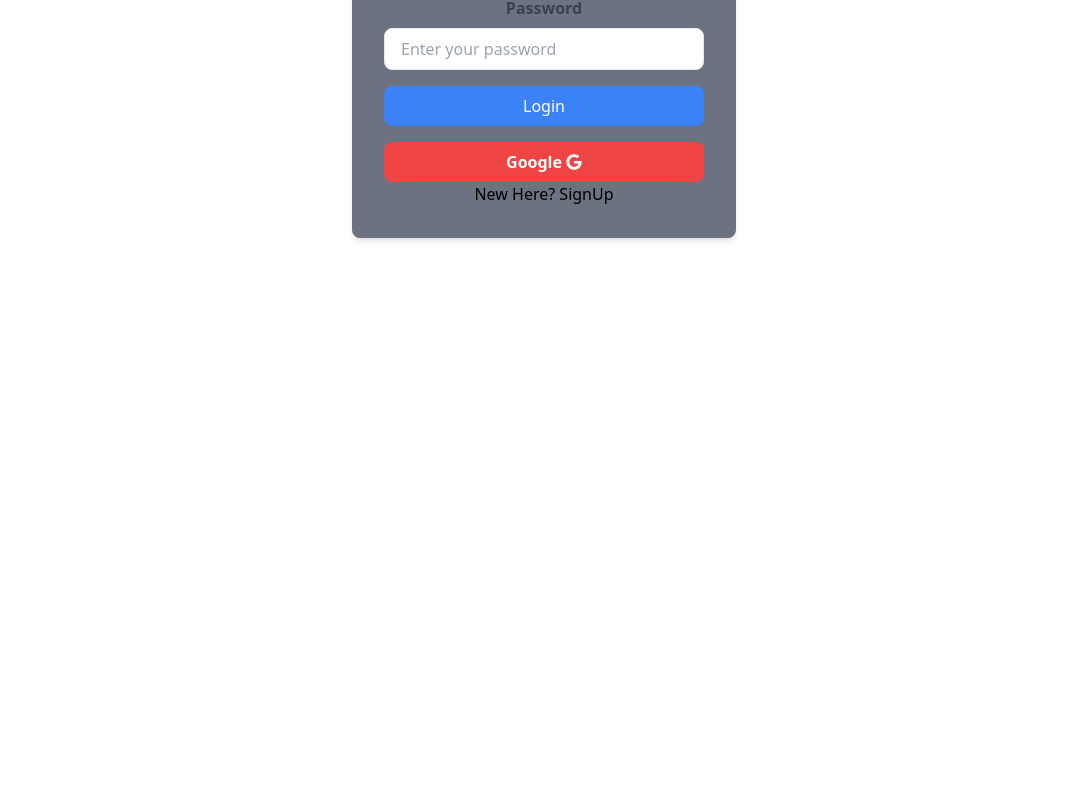
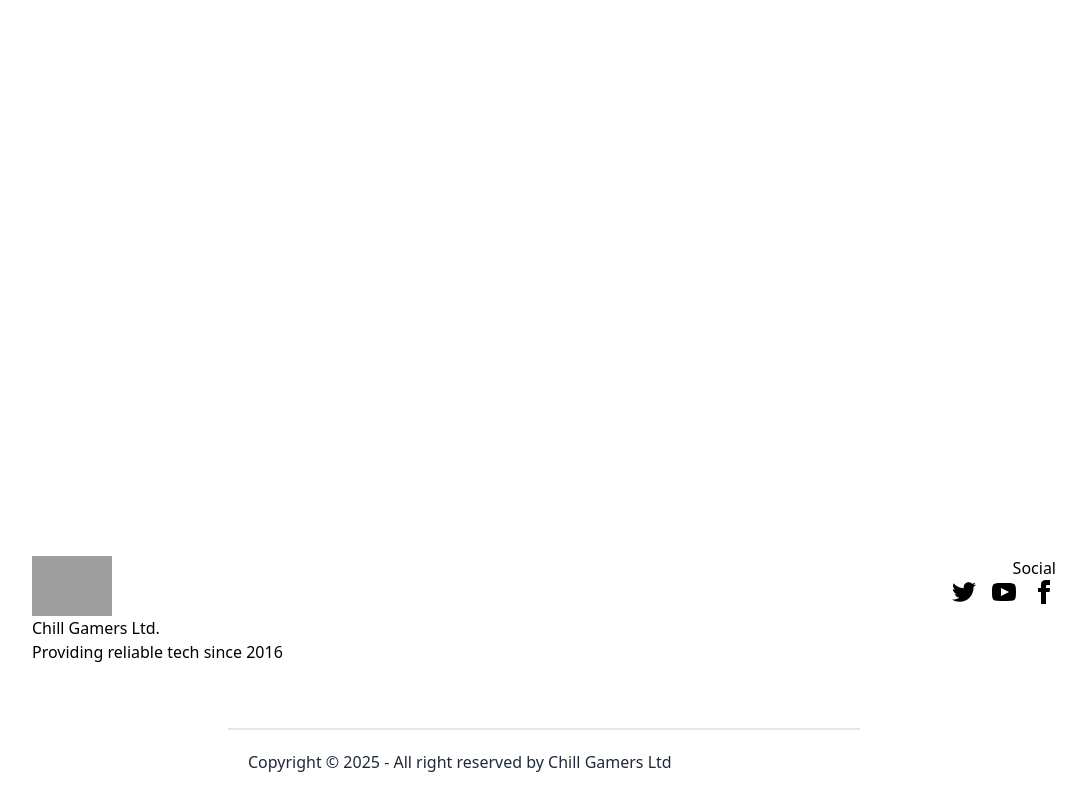
Before and after one commit to RuponGomeZ/chill-gamer-client, a React (Vite) app: page /add-reviews in a window 1280 px wide. Before the commit this address led to /login. Shown: the part 684-1486 px from the top of the page, without its empty margins (96-1182 px from the left). Before the commit the page ends 1112 px from the top, so only its background shows below. Built offline with nearby package versions, Linux system fonts and the light colour scheme; no server answers; grey boxes are pictures that could not be loaded.

Commit message:
footer added

```diff
--- a/src/Components/HomeLayout.jsx
+++ b/src/Components/HomeLayout.jsx
@@ -1,13 +1,17 @@
 import React from 'react';
 import NavBar from './NavBar';
 import { Outlet } from 'react-router-dom';
+import Footer from '../Home/Footer';
 
 const HomeLayout = () => {
     return (
         <div>
             <div className='mb-8'><NavBar></NavBar></div>
-            <div className='flex items-center justify-center mx-auto w-11/12 text-center'>
+            <div className='flex  justify-center mx-auto w-full text-center min-h-screen'>
                 <Outlet></Outlet>
+            </div>
+            <div className=''>
+                <Footer></Footer>
             </div>
         </div>
     );
--- a/src/Components/NavBar.jsx
+++ b/src/Components/NavBar.jsx
@@ -58,7 +58,7 @@ const NavBar = () => {
                         {links}
                     </ul>
                 </div>
-                <div className="lg:navbar-end ">
+                <div className="lg:navbar-end flex">
                     {user?.email ? (
                         <div className='flex'>
                             <div className='justify-center items-center flex flex-col mr-4'>
--- a/src/Components/reviews/AddReviews.jsx
+++ b/src/Components/reviews/AddReviews.jsx
@@ -3,13 +3,14 @@ import { AuthContext } from '../Authontications/AuthProvider';
 import { useNavigate } from 'react-router-dom';
 
 const AddReviews = () => {
-    const { user } = useContext(AuthContext);
+    const { user, setLoading, loading } = useContext(AuthContext);
     const navigate = useNavigate();
     useEffect(() => {
-        if (!user) {
+        if (!loading && !user) {
+
             navigate("/login");
         }
-    }, [user, navigate]);
+    }, [user, navigate, loading]);
 
     const handleSubmit = (e) => {
         e.preventDefault();
@@ -48,6 +49,10 @@ const AddReviews = () => {
         })
 
         // form.reset();
+    }
+
+    if (loading) {
+        return <loading></loading>
     }
 
     return (
--- a/src/Home/Banner.jsx
+++ b/src/Home/Banner.jsx
@@ -1,46 +1,30 @@
 import React from 'react';
 
 const Banner = ({ data }) => {
-    // console.log(data);
-
     return (
-        <div>
-            <div className="carousel carousel-center bg-neutral rounded-box max-w-4xl h-[400px] space-x-4 p-4">
+        <div className="flex justify-center items-center p-4">
+            <div className="carousel bg-neutral rounded-box w-full max-w-xs sm:max-w-sm md:max-w-md lg:max-w-4xl h-48 sm:h-56 md:h-64 lg:h-[400px] space-x-4 p-4">
                 <div className="carousel-item">
                     <img
-                        className='max-w-5xl max-h-5xl rounded-box'
-                        src={data[0].img} />
+                        className='w-full h-full object-cover rounded-box'
+                        src={data[0].img}
+                        alt="Slide 1"
+                    />
                 </div>
                 <div className="carousel-item">
                     <img
                         src={data[1].img}
-                        className="max-w-5xl max-h-5xl rounded-box" />
+                        className='w-full h-full object-cover rounded-box'
+                        alt="Slide 2"
+                    />
                 </div>
                 <div className="carousel-item">
                     <img
                         src={data[2].img}
-                        className="max-w-5xl max-h-5xl rounded-box" />
+                        className='w-full h-full object-cover rounded-box'
+                        alt="Slide 3"
+                    />
                 </div>
-                {/* <div className="carousel-item">
-                    <img
-                        src="https://img.daisyui.com/images/stock/photo-1494253109108-2e30c049369b.webp"
-                        className="rounded-box" />
-                </div>
-                <div className="carousel-item">
-                    <img
-                        src="https://img.daisyui.com/images/stock/photo-1550258987-190a2d41a8ba.webp"
-                        className="rounded-box" />
-                </div>
-                <div className="carousel-item">
-                    <img
-                        src="https://img.daisyui.com/images/stock/photo-1559181567-c3190ca9959b.webp"
-                        className="rounded-box" />
-                </div>
-                <div className="carousel-item">
-                    <img
-                        src="https://img.daisyui.com/images/stock/photo-1601004890684-d8cbf643f5f2.webp"
-                        className="rounded-box" />
-                </div> */}
             </div>
         </div>
     );
--- /dev/null
+++ b/src/Home/Footer.jsx
@@ -0,0 +1,49 @@
+import React from 'react';
+
+const Footer = () => {
+    return (
+        <div>
+            <div className="w-full flex justify-center bg-neutral text-neutral-content p-14 mt-24">
+                <footer className="max-w-screen-lg w-full flex justify-between sm:footer-horizontal">
+                    <aside className="text-center sm:text-left">
+                        <img className='w-20' src="https://img.icons8.com/?size=100&id=jByggJU3XaEM&format=png&color=000000" alt="" />
+
+                        <p>
+                            Chill Gamers Ltd.
+                            <br />
+                            Providing reliable tech since 2016
+                        </p>
+                    </aside>
+                    <nav className="text-center sm:text-right">
+                        <h6 className="footer-title">Social</h6>
+                        <div className="grid grid-flow-col gap-4 justify-center sm:justify-end">
+                            <a href='https://x.com/RuponGomeZ' target="_blank" >
+                                <svg xmlns="http://www.w3.org/2000/svg" width="24" height="24" viewBox="0 0 24 24" className="fill-current">
+                                    <path d="M24 4.557c-.883.392-1.832.656-2.828.775 1.017-.609 1.798-1.574 2.165-2.724-.951.564-2.005.974-3.127 1.195-.897-.957-2.178-1.555-3.594-1.555-3.179 0-5.515 2.966-4.797 6.045-4.091-.205-7.719-2.165-10.148-5.144-1.29 2.213-.669 5.108 1.523 6.574-.806-.026-1.566-.247-2.229-.616-.054 2.281 1.581 4.415 3.949 4.89-.693.188-1.452.232-2.224.084.626 1.956 2.444 3.379 4.6 3.419-2.07 1.623-4.678 2.348-7.29 2.04 2.179 1.397 4.768 2.212 7.548 2.212 9.142 0 14.307-7.721 13.995-14.646.962-.695 1.797-1.562 2.457-2.549z"></path>
+                                </svg>
+                            </a>
+                            <a href='https://www.youtube.com/@Ranotzy' target="_blank" >
+                                <svg xmlns="http://www.w3.org/2000/svg" width="24" height="24" viewBox="0 0 24 24" className="fill-current">
+                                    <path d="M19.615 3.184c-3.604-.246-11.631-.245-15.23 0-3.897.266-4.356 2.62-4.385 8.816.029 6.185.484 8.549 4.385 8.816 3.6.245 11.626.246 15.23 0 3.897-.266 4.356-2.62 4.385-8.816-.029-6.185-.484-8.549-4.385-8.816zm-10.615 12.816v-8l8 3.993-8 4.007z"></path>
+                                </svg>
+                            </a>
+                            <a href='https://www.facebook.com/rupongomez' target="_blank" >
+                                <svg xmlns="http://www.w3.org/2000/svg" width="24" height="24" viewBox="0 0 24 24" className="fill-current">
+                                    <path d="M9 8h-3v4h3v12h5v-12h3.642l.358-4h-4v-1.667c0-.955.192-1.333 1.115-1.333h2.885v-5h-3.808c-3.596 0-5.192 1.583-5.192 4.615v3.385z"></path>
+                                </svg>
+                            </a>
+                        </div>
+                    </nav>
+                </footer>
+            </div>
+
+            <footer className="footer sm:footer-horizontal footer-center text-gray-800 dark:text-gray-200 p-2 bg-neutral">
+                <aside className='border-t-2 w-2/4 mx-auto p-5'>
+                    <p>Copyright © {new Date().getFullYear()} - All right reserved by <a href="#">Chill Gamers</a> Ltd</p>
+                </aside>
+            </footer>
+        </div>
+    );
+};
+
+export default Footer;
--- a/src/Home/GamingHardwares.jsx
+++ b/src/Home/GamingHardwares.jsx
@@ -6,7 +6,7 @@ import headset from '../assets/headset.jpg'
 
 const GamingHardwares = () => {
     return (
-        <div className='flex gap-10 justify-center'>
+        <div className='grid lg:grid-cols-4 gap-10 mx-auto w-fit'>
             <div>
                 <img className='w-48' src={headset} alt="" />
                 <h5 className='font-bold '>Razer Naga Expert MMO</h5>
@@ -23,7 +23,7 @@ const GamingHardwares = () => {
                 <p>$180.00 - $210.00</p>
             </div>
             <div>
-                <img className='w-48' src={headset} alt="" />
+                <img className='w-48' src={sonyGamepad} alt="" />
                 <h5 className='font-bold '>PS3 Original Gamepad</h5>
                 <p>$340.00 - $350.00</p>
             </div>
--- a/src/Home/HighestRatedGames.jsx
+++ b/src/Home/HighestRatedGames.jsx
@@ -1,19 +1,17 @@
 import React, { useEffect, useState } from 'react';
 
 const HighestRatedGames = () => {
-
-
-    const [data, setData] = useState([])
+    const [data, setData] = useState([]);
 
     useEffect(() => {
         fetch("http://localhost:5000/review/sorted")
             .then(res => res.json())
-            .then(data => setData(data))
-    }, [])
+            .then(data => setData(data));
+    }, []);
 
     return (
-        <div>
-            <div className="carousel w-[700px]">
+        <div className="flex justify-center lg:mx-0 mx-6">
+            <div className="carousel w-full max-w-[700px]">
                 {data.map((game, index) => (
                     <div
                         key={index}
@@ -23,7 +21,7 @@ const HighestRatedGames = () => {
                         <img
                             src={game.img}
                             alt={`Game ${index + 1}`}
-                            className="w-[700px] h-96"
+                            className="w-full h-64 md:h-80 lg:h-96 object-cover"
                         />
                         <div className="absolute left-5 right-5 top-1/2 flex -translate-y-1/2 transform justify-between">
                             {/* Previous Button */}
--- a/src/Home/Home.jsx
+++ b/src/Home/Home.jsx
@@ -11,7 +11,7 @@ const Home = () => {
 
     return (
         <div>
-            <div className='mt-32'>
+            <div className='mt-32 '>
                 <h3 className='text-3xl mb-5'>Top Games</h3>
                 <Banner data={data} />
             </div>
@@ -22,7 +22,7 @@ const Home = () => {
             </div>
             <div className=' my-52 text-center '>
                 <h3><h3 className='text-3xl mb-5'>Stay Connected With Us</h3></h3>
-                <StayConnected></StayConnected>
+                <div className=''><StayConnected></StayConnected></div>
             </div>
             <div className='  text-center '>
                 <h3><h3 className='text-3xl mb-5'>Budget Gaming Hardwares You Can Buy</h3></h3>
--- a/src/Home/StayConnected.jsx
+++ b/src/Home/StayConnected.jsx
@@ -1,50 +1,45 @@
 import React from 'react';
-import gamepad from '../assets/gamepad.png'
-import eledenring from '../assets/eldenring.jpg'
-import doom from '../assets/doom.jpg'
-
+import gamepad from '../assets/gamepad.png';
+import eledenring from '../assets/eldenring.jpg';
+import doom from '../assets/doom.jpg';
 
 const StayConnected = () => {
     return (
-        <div className="flex items-center justify-center"> {/* Centers everything */}
-            <div className="grid grid-cols-2  grid-rows-2 gap-5">
-                <div className=" p-6 border rounded-xl flex flex-col items-center justify-center">
-                    <h4 className='font-bold text-3xl'> Giveaways</h4>
+        <div className="flex items-center justify-center p-4"> {/* Centers everything and adds padding */}
+            <div className="grid gap-5 w-full max-w-4xl grid-cols-1 md:grid-cols-2"> {/* Responsive grid layout */}
+                <div className="p-6 border rounded-xl flex flex-col items-center justify-center text-center">
+                    <h4 className='font-bold text-2xl md:text-3xl'>Giveaways</h4>
                     <p>Keep your eyes on Chill Gamer to win a Brand new Game Pad</p>
-                    <img className='w-64 mx-auto mt-7' src={gamepad} alt="" />
+                    <img className='w-44 md:w-56 lg:w-64 mx-auto mt-5' src={gamepad} alt="Gamepad" />
                 </div>
-                <div className="  border rounded-xl row-span-2 p-3">
-                    <h4 className='font-bold text-3xl'>News & Updates</h4>
-                    <h5 className=' text-xl underline'>Upcoming Games of 2025</h5>
+                <div className="border rounded-xl row-span-2 p-3 w-full">
+                    <h4 className='font-bold text-2xl md:text-3xl'>News & Updates</h4>
+                    <h5 className='text-lg md:text-xl underline'>Upcoming Games of 2025</h5>
 
-                    <div className="card bg-base-200 w-96 shadow-sm mx-auto my-10">
+                    <div className="card bg-base-200 w-full max-w-sm md:max-w-md pb-5 shadow-sm mx-auto my-5">
                         <div className="card-body">
                             <h2 className="card-title">Elden Ring Nightreign</h2>
                             <div className="badge badge-primary badge-outline">Adventure</div>
                         </div>
                         <figure>
-                            <img
-                                src={eledenring}
-                                alt="Shoes" />
+                            <img className='w-full max-w-xs md:max-w-sm' src={eledenring} alt="Elden Ring" />
                         </figure>
                     </div>
 
-                    <div className="card bg-base-200 w-96 shadow-sm mx-auto my-10">
+                    <div className="card bg-base-200 w-full max-w-sm md:max-w-md pb-5 shadow-sm mx-auto my-5">
                         <div className="card-body">
                             <h2 className="card-title">Doom: The Dark Ages</h2>
                             <div className="badge badge-primary badge-outline">Adventure</div>
                         </div>
                         <figure>
-                            <img
-                                src={doom}
-                                alt="Shoes" />
+                            <img className='w-full max-w-xs md:max-w-sm' src={doom} alt="Doom" />
                         </figure>
                     </div>
                 </div>
-                <div className="border rounded-xl">
-                    <h4 className='font-bold text-3xl p-6'>Subscribe Us on Youtube</h4>
-                    <div>
-                        <iframe className='p-5' width="560" height="315" src="https://www.youtube.com/embed/ReB_8fdv_Wo?si=frYynTNIwmH0K0a8" title="YouTube video player" frameborder="0" allow="accelerometer; autoplay; clipboard-write; encrypted-media; gyroscope; picture-in-picture; web-share" referrerpolicy="strict-origin-when-cross-origin" allowfullscreen></iframe>
+                <div className="border rounded-xl text-center p-6 w-full">
+                    <h4 className='font-bold text-2xl md:text-3xl'>Subscribe Us on Youtube</h4>
+                    <div className="flex justify-center mt-4">
+                        <iframe className='w-full max-w-md aspect-video' src="https://www.youtube.com/embed/ReB_8fdv_Wo?si=frYynTNIwmH0K0a8" title="YouTube video player" frameBorder="0" allow="accelerometer; autoplay; clipboard-write; encrypted-media; gyroscope; picture-in-picture; web-share" referrerPolicy="strict-origin-when-cross-origin" allowFullScreen></iframe>
                     </div>
                 </div>
             </div>
```
